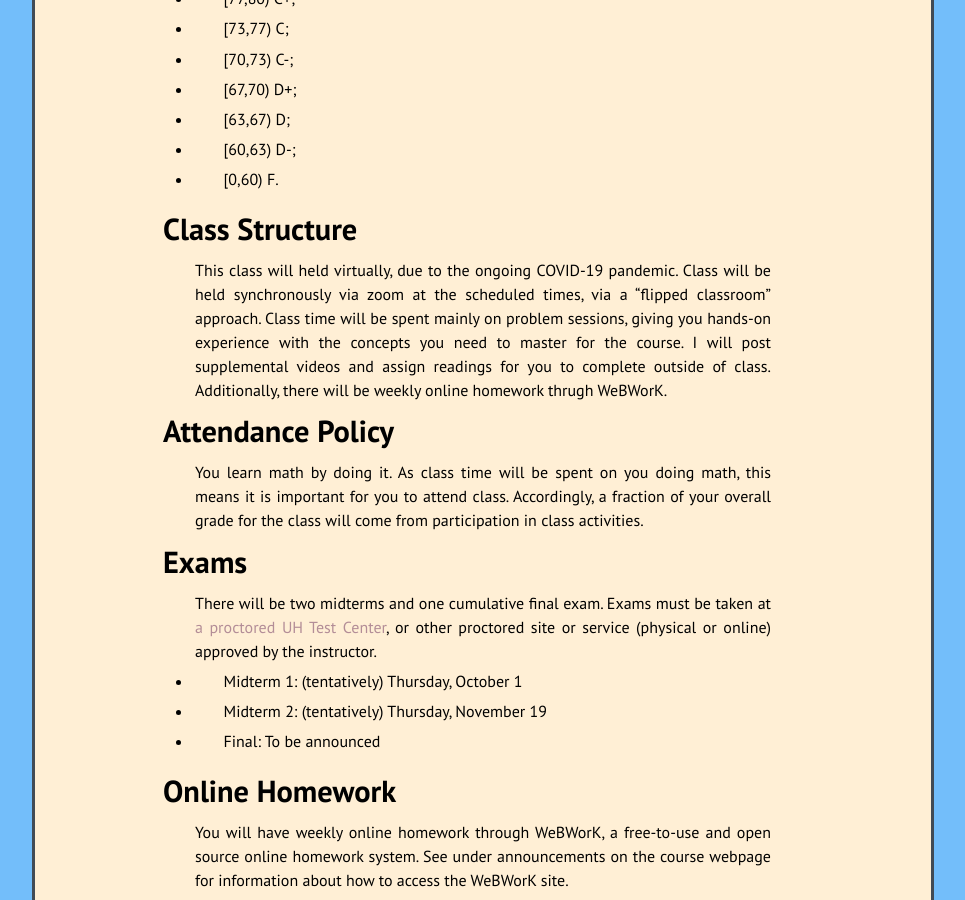
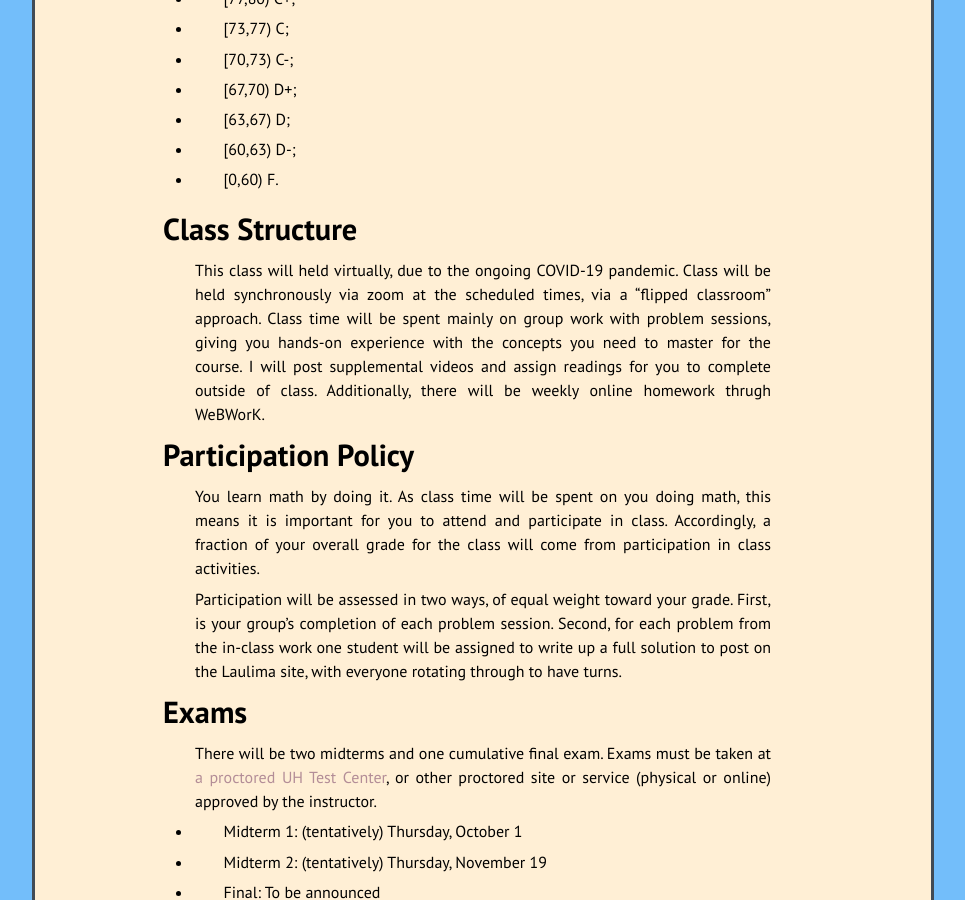
Before and after one commit to kamerynjw/kamerynjw.github.io, a Jekyll site: the page built from teaching/2020/math243/syllabus.md, in a window 1280 px wide and 900 px high, scrolled down 1087 px. Shown: the whole window, without its empty margins (157-1122 px from the left). Built offline with Jekyll 4.4.1, drawn with Linux system fonts in a browser that asks for light colours; nearby versions of some CDN libraries.

Commit message:
updated syllabussies

```diff
--- a/teaching/2020/math243/syllabus.md
+++ b/teaching/2020/math243/syllabus.md
@@ -75,12 +75,14 @@ Grades will be assigned based upon the standard F to A scale. I do not anticipat
 Class Structure
 =====
 
-This class will held virtually, due to the ongoing COVID-19 pandemic. Class will be held synchronously via zoom at the scheduled times, via a "flipped classroom" approach. Class time will be spent mainly on problem sessions, giving you hands-on experience with the concepts you need to master for the course. I will post supplemental videos and assign readings for you to complete outside of class. Additionally, there will be weekly online homework thrugh WeBWorK.
+This class will held virtually, due to the ongoing COVID-19 pandemic. Class will be held synchronously via zoom at the scheduled times, via a "flipped classroom" approach. Class time will be spent mainly on group work with problem sessions, giving you hands-on experience with the concepts you need to master for the course. I will post supplemental videos and assign readings for you to complete outside of class. Additionally, there will be weekly online homework thrugh WeBWorK.
 
-Attendance Policy
+Participation Policy
 ==========
 
-You learn math by doing it. As class time will be spent on you doing math, this means it is important for you to attend class. Accordingly, a fraction of your overall grade for the class will come from participation in class activities.
+You learn math by doing it. As class time will be spent on you doing math, this means it is important for you to attend and participate in class. Accordingly, a fraction of your overall grade for the class will come from participation in class activities.
+
+Participation will be assessed in two ways, of equal weight toward your grade. First, is your group's completion of each problem session. Second, for each problem from the in-class work one student will be assigned to write up a full solution to post on the Laulima site, with everyone rotating through to have turns.
 
 Exams
 =====
```
Also changed, not shown: teaching/2020/math321/syllabus.md (+3 -1 lines).
